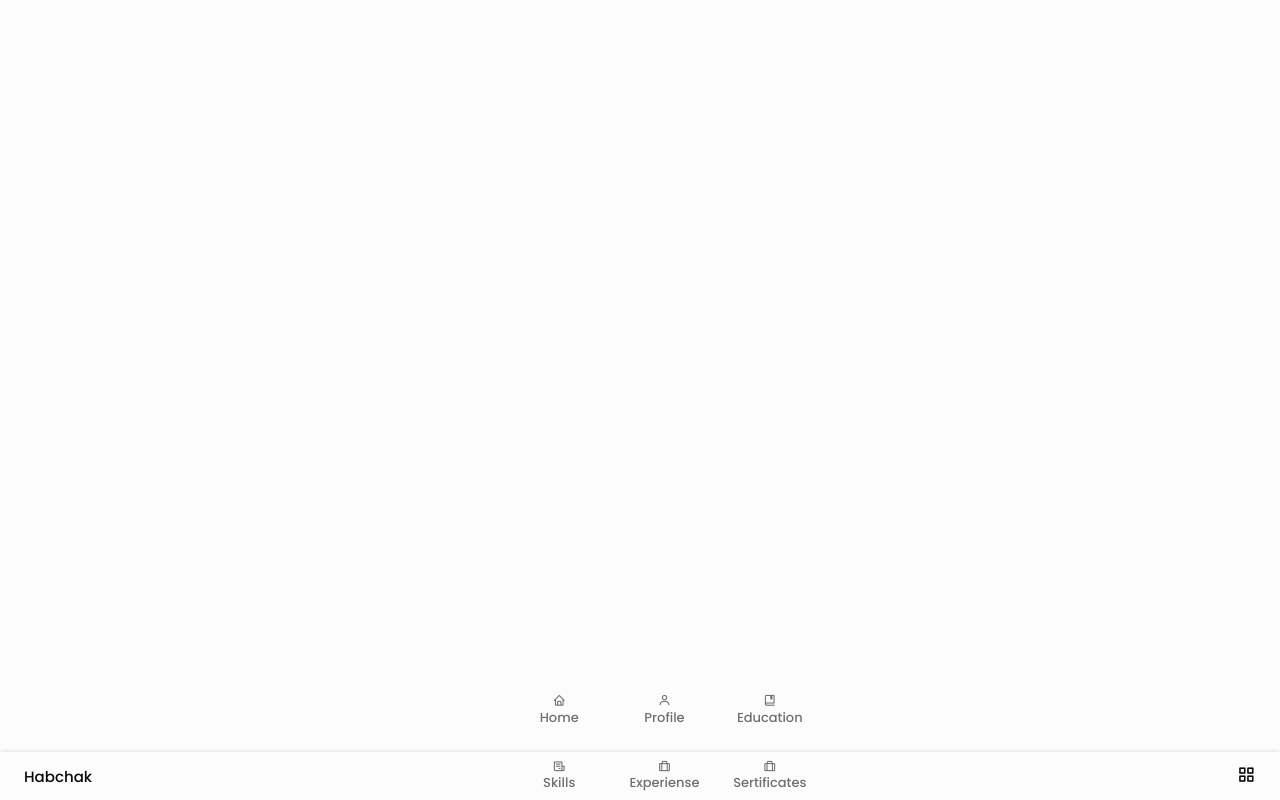
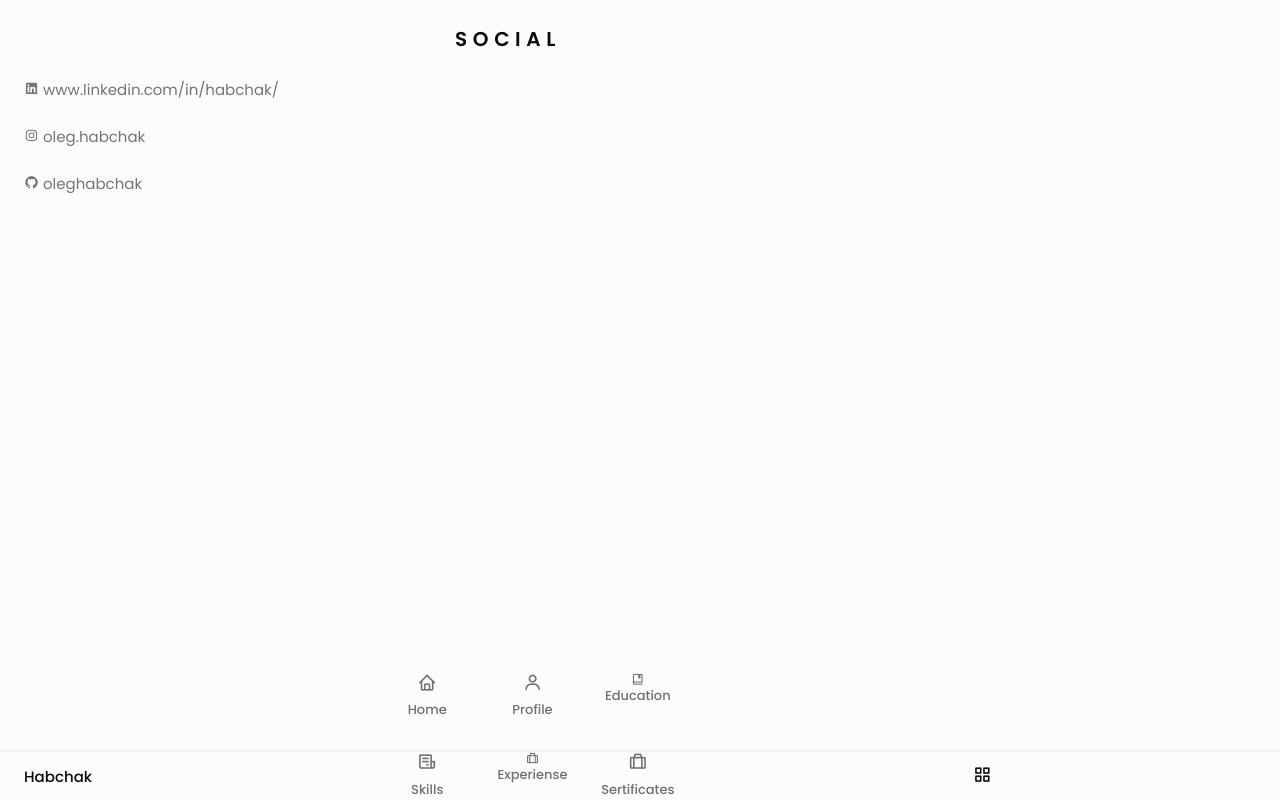
Before and after one commit to oleghabchak/Resume, a plain HTML site: page index.html in a window 1280 px wide. Drawn offline with nearby package versions, Linux system fonts and the light colour scheme.

Commit message:
create Header and Menu

```diff
--- a/css/styles.css
+++ b/css/styles.css
@@ -37,7 +37,7 @@
 }
 
 /*========== BASE ==========*/
-*, ::before, ::after {
+*,::before,::after {
   box-sizing: border-box;
 }
 
@@ -109,7 +109,7 @@ img {
 
 /*========== LAYOUT ==========*/
 .bd-container{
-  min-width: 968px;
+  max-width: 968px;
   width: calc(100% - 3rem);
   margin-left: var(--mb-3);
   margin-right: var(--mb-3);
@@ -133,7 +133,7 @@ img {
 }
 
 /*========== NAV ==========*/
-nav{
+.nav{
   height: var(--header-height);
   display: flex;
   justify-content: space-between;
@@ -143,7 +143,7 @@ nav{
 @media screen and (max-width: 968px) {
   .nav__menu{
     position: fixed;
-    bottom: var(--header-height);
+    bottom: -100%;
     left:0;
     width: 100%;
     padding: 2rem 1.5rem;
@@ -183,14 +183,23 @@ nav{
   font-weight: var(--font-medium);
 }
 
-nav.nav__link:hover{
+.nav__link:hover{
   color:var(--title-color);
 }
+
+.nav__icon{
+  font-size: 1.2rem;
+  margin-bottom: var(--mb-1);
+}
 /* Show menu */
-
+.show-menu{
+  bottom: var(--header-height);
+}
 
 /* Active menu link */
-
+.active-link{
+  color:var(--title-color);
+}
 
 /*========== HOME ==========*/
 
--- a/index.html
+++ b/index.html
@@ -10,7 +10,7 @@
         <!--========== CSS ==========-->
         <link rel="stylesheet" href="css/styles.css">
 
-        <title>Responsive resume cv</title>
+        <title>Result</title>
     </head>
     <body>
         <!--========== HEADER ==========-->
@@ -21,14 +21,14 @@
                 <div class="nav__menu" id="nav-menu">
                     <ul class="nav__list">
                         <li class="nav__item">
-                            <a href="#home" class="nav__link">
-                                <i class='bx bx-home'></i>Home
+                            <a href="#home" class="nav__link active-link">
+                                <i class='bx bx-home nav__icon'></i>Home
                             </a>
                         </li>
 
                         <li class="nav__item">
                             <a href="#profile" class="nav__link">
-                                <i class='bx bx-user' ></i>Profile
+                                <i class='bx bx-user nav__icon' ></i>Profile
                             </a>
                         </li>
 
@@ -40,7 +40,7 @@
 
                         <li class="nav__item">
                             <a href="#skills" class="nav__link">
-                                <i class='bx bx-receipt' ></i>Skills
+                                <i class='bx bx-receipt nav__icon' ></i>Skills
                             </a>
                         </li>
 
@@ -52,19 +52,19 @@
 
                         <li class="nav__item">
                             <a href="#sertificates" class="nav__link">
-                                <i class='bx bx-briefcase-alt' ></i>Sertificates
+                                <i class='bx bx-briefcase-alt nav__icon' ></i>Sertificates
                             </a>
                         </li>
 
                         <li class="nav__item">
                             <a href="#references" class="nav__link">
-                                <i class='bx bx-briefcase-alt' ></i>References
+                                <i class='bx bx-briefcase-alt nav__icon' ></i>References
                             </a>
                         </li>
                     </ul>
                 </div>
 
-                <div class="nav__toggle" id="nav__toggle">
+                <div class="nav__toggle" id="nav-toggle">
                     <i class='bx bx-grid-alt' ></i>
                 </div>
             </nav>
@@ -88,7 +88,19 @@
 
                     <!--========== SOCIAL ==========-->
                     <section class="social section">
+                        <h2 class="section-title">SOCIAL</h2>
 
+                        <div class="social__container bd-grid">
+                            <a href="" class="social__link">
+                                <i class='bx bxl-linkedin-square'></i> www.linkedin.com/in/habchak/
+                            </a>
+                            <a href="" class="social__link">
+                                <i class='bx bxl-instagram' ></i> oleg.habchak
+                            </a>
+                            <a href="" class="social__link">
+                                <i class='bx bxl-github' ></i> oleghabchak
+                            </a>
+                        </div>
                     </section>
 
                     <!--========== PROFILE ==========-->
--- a/js/main.js
+++ b/js/main.js
@@ -1,12 +1,46 @@
 /*==================== SHOW MENU ====================*/
+const showMenu = (toggleId, navId) =>{
+    const toggle = document.getElementById(toggleId),
+    nav = document.getElementById(navId)
 
-
+    // Validate that variables exist
+    if(toggle && nav){
+        toggle.addEventListener('click', ()=>{
+            // We add the show-menu class to the div tag with the nav__menu class
+            nav.classList.toggle('show-menu')
+        })
+    }
+}
+showMenu('nav-toggle','nav-menu')
 /*==================== REMOVE MENU MOBILE ====================*/
 
+const navLink = document.querySelectorAll('.nav__link')
+function linkAction() {
+    const navMenu = document.getElementById('nav-menu')
+    navMenu.classList.remove('show-menu')
+}
+navLink.forEach(i => i.addEventListener('click', linkAction) )
 
 /*==================== SCROLL SECTIONS ACTIVE LINK ====================*/
 
+const sections = document.querySelectorAll('section[id]')
 
+function scrollActive(){
+    const scrollY = window.pageYOffset
+
+    sections.forEach(current =>{
+        const sectionHeight = current.offsetHeight
+        const sectionTop = current.offsetTop - 50;
+        sectionId = current.getAttribute('id')
+
+        if(scrollY > sectionTop && scrollY <= sectionTop + sectionHeight){
+            document.querySelector('.nav__menu a[href*=' + sectionId + ']').classList.add('active-link')
+        }else{
+            document.querySelector('.nav__menu a[href*=' + sectionId + ']').classList.remove('active-link')
+        }
+    })
+}
+window.addEventListener('scroll', scrollActive)
 /*==================== SHOW SCROLL TOP ====================*/
 
 
```
